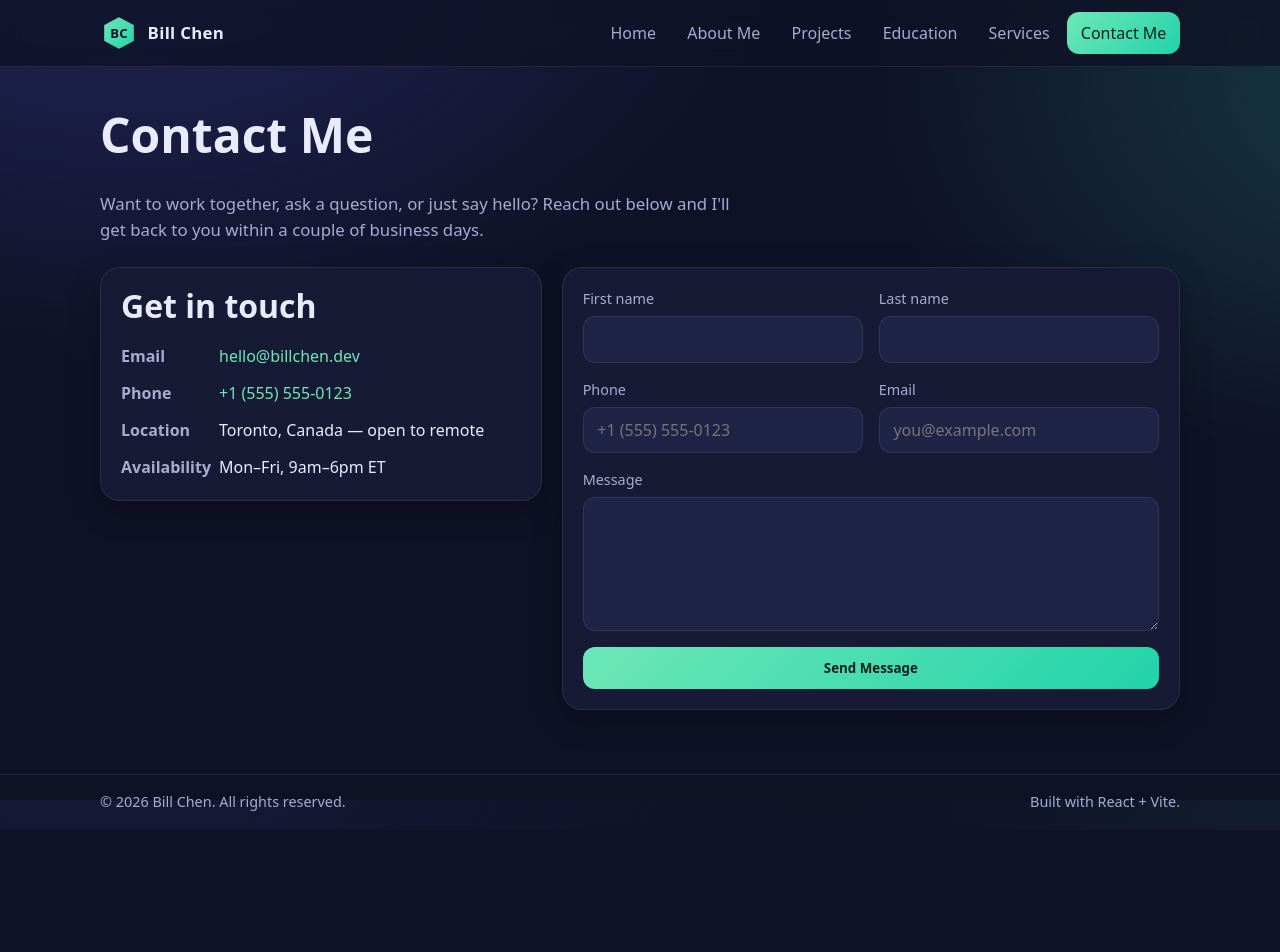
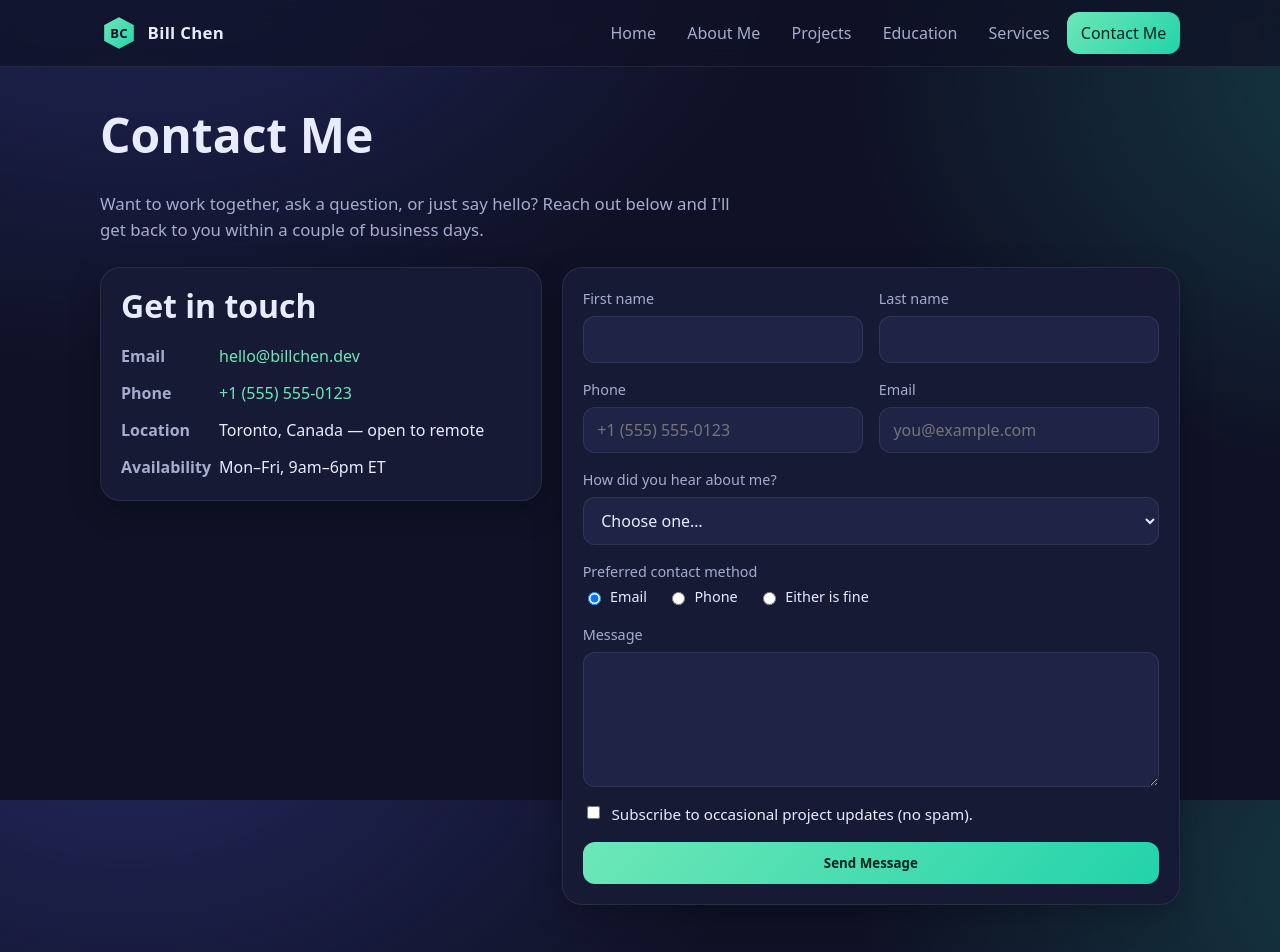
Before and after one commit to billchen247/react_portfolio_site_ts, a React (Vite) app: page /contact in a window 1280 px wide. Shown: the top 952 px of the page. Before the commit the page ends 830 px from the top, so only its background shows below. Built offline with nearby package versions, Linux system fonts and the light colour scheme.

Commit message:
add more form input elements

```diff
--- a/src/pages/Contact.css
+++ b/src/pages/Contact.css
@@ -51,7 +51,8 @@
 }
 
 .form-field input,
-.form-field textarea {
+.form-field textarea,
+.form-field select {
   background: var(--color-surface-2);
   border: 1px solid var(--color-border);
   color: var(--color-text);
@@ -62,8 +63,70 @@
   resize: vertical;
 }
 
+.form-field select {
+  /* Keep the dropdown arrow the browser draws — cross-browser custom
+     chevrons need extra background-image work that's out of scope here. */
+  appearance: auto;
+  cursor: pointer;
+}
+
 .form-field input:focus,
-.form-field textarea:focus {
+.form-field textarea:focus,
+.form-field select:focus {
+  outline: 2px solid var(--color-accent);
+  outline-offset: 2px;
+}
+
+/* Radio-button group */
+.form-fieldset {
+  margin: 0;
+  padding: 0;
+  border: 0;
+  display: grid;
+  gap: 0.5rem;
+  font-size: 0.9rem;
+  color: var(--color-muted);
+}
+
+.form-fieldset legend {
+  padding: 0;
+  margin-bottom: 0.15rem;
+}
+
+.radio-group {
+  display: flex;
+  flex-wrap: wrap;
+  gap: 0.75rem 1.25rem;
+}
+
+.radio-option {
+  display: inline-flex;
+  align-items: center;
+  gap: 0.4rem;
+  color: var(--color-text);
+  cursor: pointer;
+}
+
+.radio-option input[type='radio']:focus-visible {
+  outline: 2px solid var(--color-accent);
+  outline-offset: 2px;
+}
+
+/* Single checkbox row */
+.checkbox-option {
+  display: inline-flex;
+  align-items: flex-start;
+  gap: 0.55rem;
+  color: var(--color-text);
+  font-size: 0.95rem;
+  cursor: pointer;
+}
+
+.checkbox-option input[type='checkbox'] {
+  margin-top: 0.2rem;
+}
+
+.checkbox-option input[type='checkbox']:focus-visible {
   outline: 2px solid var(--color-accent);
   outline-offset: 2px;
 }
--- a/src/pages/Contact.tsx
+++ b/src/pages/Contact.tsx
@@ -9,6 +9,17 @@
 //   • Single change handler for a whole form: because every input has a `name`
 //     matching a key in state, one handler using `event.target` can update
 //     any field. Add a field → give it a `name` → done.
+//   • Radio buttons — a group where every <input type="radio"> shares the same
+//     `name`. Only one can be checked at a time; the checked one's `value`
+//     becomes the form's value for that name. We wrap them in a <fieldset>
+//     with a <legend> so screen readers announce the whole group + label.
+//   • Checkboxes — booleans. They report state via `event.target.checked`
+//     (not `event.target.value`), so the shared onChange handler has to
+//     branch on `event.target.type`.
+//   • <select> dropdown — a controlled dropdown mirrors a controlled text
+//     input: `value={...}` picks which <option> is selected, `onChange`
+//     fires when the user picks a different one. Pattern-wise it slots
+//     into the same shared handler as text inputs.
 //   • Functional state updater `setValues(prev => next)`: use this when the
 //     next state depends on the previous one. Safer than reading the current
 //     `formValues` directly because React can batch multiple updates.
@@ -24,11 +35,44 @@
 //     exist ONLY in the type system. It gets erased at build time (nothing
 //     ships to the browser), so it's the right choice for pure type imports
 //     like ChangeEvent / FormEvent.
+//   • TypeScript "union of string literals" — see `PreferredContactMethod`
+//     below. It restricts a field to a fixed set of values, so a typo like
+//     `preferredContactMethod: 'emial'` fails to compile.
 // -----------------------------------------------------------------------------
 import { useState } from 'react';
 import type { ChangeEvent, FormEvent } from 'react';
 import { useNavigate } from 'react-router-dom';
 import './Contact.css';
+
+// Union of string literals: `PreferredContactMethod` can ONLY be one of these
+// three exact strings. This is TypeScript's version of an "enum-lite" — it
+// keeps the runtime values as plain strings while giving compile-time safety.
+type PreferredContactMethod = 'email' | 'phone' | 'either';
+
+// Data for the radio-button group. Defining the options as an array (instead
+// of hard-coding three <input> tags) makes it trivial to add a new option:
+// append one entry here and every part below picks it up.
+//
+// `as const` (a "const assertion") tells TypeScript to treat the string
+// literals as their narrow literal types instead of widening them to
+// `string`, so each `value` still fits `PreferredContactMethod`.
+const CONTACT_METHOD_OPTIONS = [
+  { value: 'email', label: 'Email' },
+  { value: 'phone', label: 'Phone' },
+  { value: 'either', label: 'Either is fine' }
+] as const;
+
+// Options for the "How did you hear about me?" dropdown. `''` is the value
+// when nothing has been picked yet — pairing it with a disabled placeholder
+// <option> lets us keep the field controlled and still `required`.
+type ReferralSource = '' | 'google' | 'linkedin' | 'referral' | 'other';
+
+const REFERRAL_SOURCE_OPTIONS: { value: ReferralSource; label: string }[] = [
+  { value: 'google', label: 'Search engine (Google, DuckDuckGo, …)' },
+  { value: 'linkedin', label: 'LinkedIn' },
+  { value: 'referral', label: 'A friend or colleague' },
+  { value: 'other', label: 'Somewhere else' }
+];
 
 // Shape of the form's state. Each key is the `name` attribute of one input.
 type ContactFormValues = {
@@ -37,6 +81,9 @@ type ContactFormValues = {
   phone: string;
   email: string;
   message: string;
+  preferredContactMethod: PreferredContactMethod;
+  referralSource: ReferralSource;
+  subscribeToUpdates: boolean;
 };
 
 // Empty shape used both for the initial state and to reset after submission.
@@ -47,27 +94,54 @@ const EMPTY_FORM: ContactFormValues = {
   lastName: '',
   phone: '',
   email: '',
-  message: ''
+  message: '',
+  // Radios need SOMETHING selected as the initial state or the group will be
+  // uncontrolled. 'email' is the friendliest default here.
+  preferredContactMethod: 'email',
+  // Empty string pairs with the disabled placeholder <option> in the
+  // dropdown below, so the initial render shows "Choose one…" and the
+  // browser's `required` check will block submit until the user picks.
+  referralSource: '',
+  // Checkboxes default to unchecked (`false`). It's important the initial
+  // value matches the input type, otherwise React treats it as uncontrolled.
+  subscribeToUpdates: false
 };
 
 export default function Contact() {
-  // `formValues` holds ALL five field values as one object. Keeping related
-  // state together like this is usually simpler than five separate useState
-  // calls when the fields always change/reset together.
+  // `formValues` holds every field value as one object. Keeping related state
+  // together like this is usually simpler than N separate useState calls when
+  // the fields always change/reset together.
   const [formValues, setFormValues] = useState<ContactFormValues>(EMPTY_FORM);
   const navigate = useNavigate();
 
-  // One handler serves every input. It reads the input's `name` and `value`
-  // from the DOM event, then produces a new object with just that field
-  // updated. Notice we DO NOT mutate the old object (React needs a new
-  // reference to detect the change and re-render).
+  // One handler serves every input (text, tel, email, textarea, radio,
+  // checkbox, select). It reads the input's `name` from the DOM event,
+  // then produces a new object with just that field updated. Notice we DO
+  // NOT mutate the old object (React needs a new reference to detect the
+  // change and re-render).
   //
-  // The event type covers both <input> and <textarea>; we `as` the `name`
-  // to a known key of the form so the computed-property update is type-safe.
+  // Text/tel/email/textarea/radio/select all report their new value on
+  // `event.target.value` (radio reports the `value` attribute of the
+  // *selected* option; select reports the `value` of the chosen <option>).
+  // Checkboxes are different: they report a boolean on `event.target.checked`.
+  // We inspect `event.target.type` and pick the right one — a common
+  // pattern for "one handler, many input types".
+  //
+  // The event type is the union of every element that fires onChange in
+  // this form. Adding <HTMLSelectElement> here is what makes the shared
+  // handler compatible with the referralSource dropdown below.
   const handleFieldChange = (
-    event: ChangeEvent<HTMLInputElement | HTMLTextAreaElement>
+    event: ChangeEvent<HTMLInputElement | HTMLTextAreaElement | HTMLSelectElement>
   ) => {
-    const { name, value } = event.target;
+    const target = event.target;
+    const { name, type } = target;
+    // `type === 'checkbox'` narrows `target` to HTMLInputElement inside this
+    // branch, so `target.checked` is safe to access.
+    const nextValue =
+      type === 'checkbox' && target instanceof HTMLInputElement
+        ? target.checked
+        : target.value;
+
     // Object spread: copy all previous keys, then overwrite the one that
     // changed. `[name]` is a "computed property key" — the key is the value
     // of the `name` variable, not the literal string "name".
@@ -75,12 +149,12 @@ export default function Contact() {
     // `name as keyof ContactFormValues` is a TypeScript "type assertion":
     // `event.target.name` is typed as a plain `string`, but we know it can
     // only be one of the field names we defined above. The assertion tells
-    // TS "trust me, it's one of those keys" so the computed-property assignment
-    // type-checks. At runtime this line is just a plain assignment — the
-    // assertion is erased.
+    // TS "trust me, it's one of those keys" so the computed-property
+    // assignment type-checks. At runtime this line is just a plain
+    // assignment — the assertion is erased.
     setFormValues((previousValues) => ({
       ...previousValues,
-      [name as keyof ContactFormValues]: value
+      [name as keyof ContactFormValues]: nextValue
     }));
   };
 
@@ -210,6 +284,63 @@ export default function Contact() {
             </label>
           </div>
 
+          {/* Dropdown / <select>.
+              Controlled the same way as a text input: `value={...}` picks
+              the selected <option>, `onChange` fires when the user picks a
+              different one. The FIRST <option> is a disabled placeholder
+              with an empty `value` — because our state starts as '', that
+              option renders as the visible label. Marking the <select>
+              `required` combined with the empty placeholder value lets the
+              browser's built-in validation block submit until a real option
+              is picked. */}
+          <label className="form-field">
+            <span>How did you hear about me?</span>
+            <select
+              name="referralSource"
+              value={formValues.referralSource}
+              onChange={handleFieldChange}
+              required
+            >
+              <option value="" disabled>
+                Choose one…
+              </option>
+              {REFERRAL_SOURCE_OPTIONS.map((option) => (
+                // `key` on <option> follows the same rule as any other list:
+                // use a stable unique value (the option's `value` here).
+                <option key={option.value} value={option.value}>
+                  {option.label}
+                </option>
+              ))}
+            </select>
+          </label>
+
+          {/* Radio-button group.
+              <fieldset> + <legend> is the semantic HTML for grouped form
+              controls: the <legend> becomes the group's accessible name, so
+              screen readers announce "Preferred contact method — Email,
+              radio button, 1 of 3" instead of just "Email". */}
+          <fieldset className="form-fieldset">
+            <legend>Preferred contact method</legend>
+            <div className="radio-group">
+              {CONTACT_METHOD_OPTIONS.map((option) => (
+                <label key={option.value} className="radio-option">
+                  {/* Every radio in the group shares `name="preferredContactMethod"`.
+                      `checked` is derived from state — the ONE whose `value`
+                      matches state is the selected one. That's what makes
+                      this a "controlled" radio group. */}
+                  <input
+                    type="radio"
+                    name="preferredContactMethod"
+                    value={option.value}
+                    checked={formValues.preferredContactMethod === option.value}
+                    onChange={handleFieldChange}
+                  />
+                  <span>{option.label}</span>
+                </label>
+              ))}
+            </div>
+          </fieldset>
+
           <label className="form-field">
             <span>Message</span>
             {/* <textarea> is a controlled input just like <input>. Note that
@@ -224,6 +355,22 @@ export default function Contact() {
             />
           </label>
 
+          {/* Single checkbox.
+              For a controlled checkbox, use `checked={boolean}` (NOT `value`),
+              and read the new state from `event.target.checked` (which our
+              shared handler already does).
+              The label sits AFTER the input on purpose — the usual reading
+              order for a checkbox is "☑ Do the thing", not "Do the thing ☑". */}
+          <label className="checkbox-option">
+            <input
+              type="checkbox"
+              name="subscribeToUpdates"
+              checked={formValues.subscribeToUpdates}
+              onChange={handleFieldChange}
+            />
+            <span>Subscribe to occasional project updates (no spam).</span>
+          </label>
+
           {/* type="submit" makes clicking or pressing Enter trigger onSubmit
               on the parent <form>. Without it the browser defaults to
               "submit" anyway, but being explicit is clearer. */}
```
